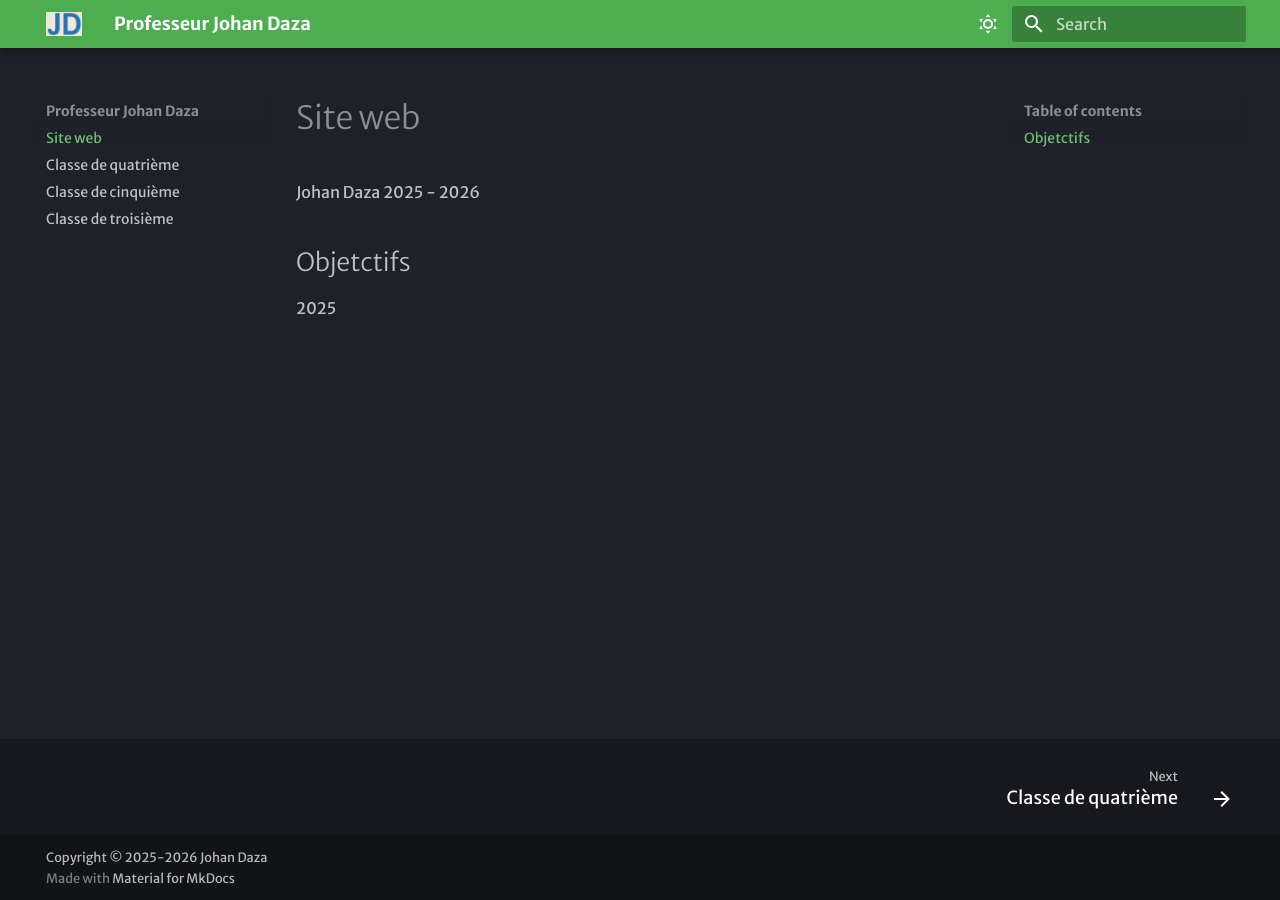
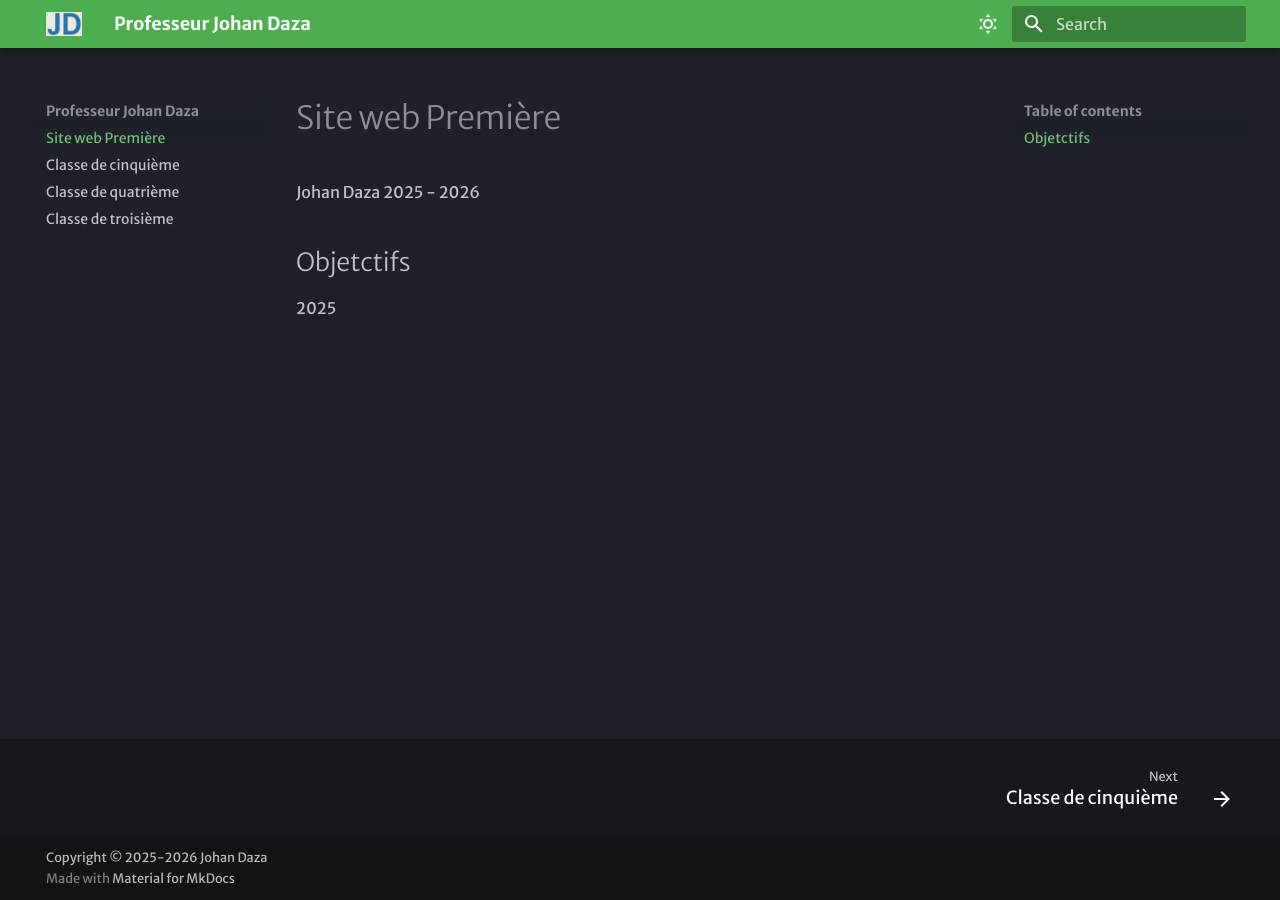
Before and after one commit to prof-johan-daza/general, an MkDocs documentation site: the page built from docs/index.md, in a window 1280 px wide. Built offline with MkDocs 1.6.1 and Material for MkDocs 9.7.7, drawn with Linux system fonts in a browser that asks for light colours; some web fonts are replaced.

Commit message:
orden alfa

```diff
--- a/docs/Classe-de-cinquième.md
+++ b/docs/Classe-de-cinquième.md
@@ -1,5 +1,3 @@
-# Classe de quatrième
+# Classe de cinquième
 
 ## Première, deuxième et troisième semaines
-
-## Quatrième semaine
--- a/docs/index.md
+++ b/docs/index.md
@@ -1,4 +1,4 @@
-# Site web
+# Site web Première
 Johan Daza 2025 - 2026
 ## Objetctifs
 2025
```
Also changed, not shown: docs/Classe-de-quatrième.md (+3 -1 lines), 1 other file.
